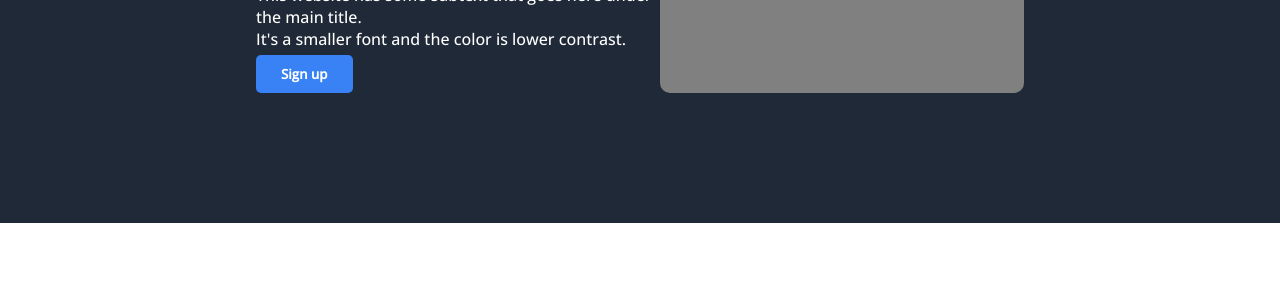
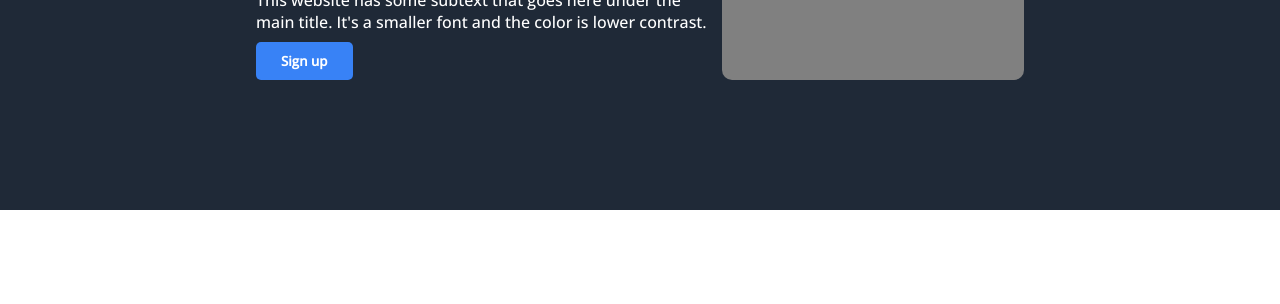
Before and after one commit to Mikail48/Landing-Page, a plain HTML site: page index.html in a window 1280 px wide. Shown: the part 294-598 px from the top of the page. Drawn offline with nearby package versions, Linux system fonts and the light colour scheme.

Commit message:
Deleted <br> from the "awsome" text

```diff
--- a/index.html
+++ b/index.html
@@ -24,7 +24,7 @@
 <div class="hero">
     <div class="awsome">
         <h2>This website is awsome</h2>
-        <p>This website has some subtext that goes here under the main title. <br> It's a smaller font and the color is lower contrast.</p>
+        <p>This website has some subtext that goes here under the main title. It's a smaller font and the color is lower contrast.</p>
        <div>
             <button>Sign up</button>
         </div>
```
